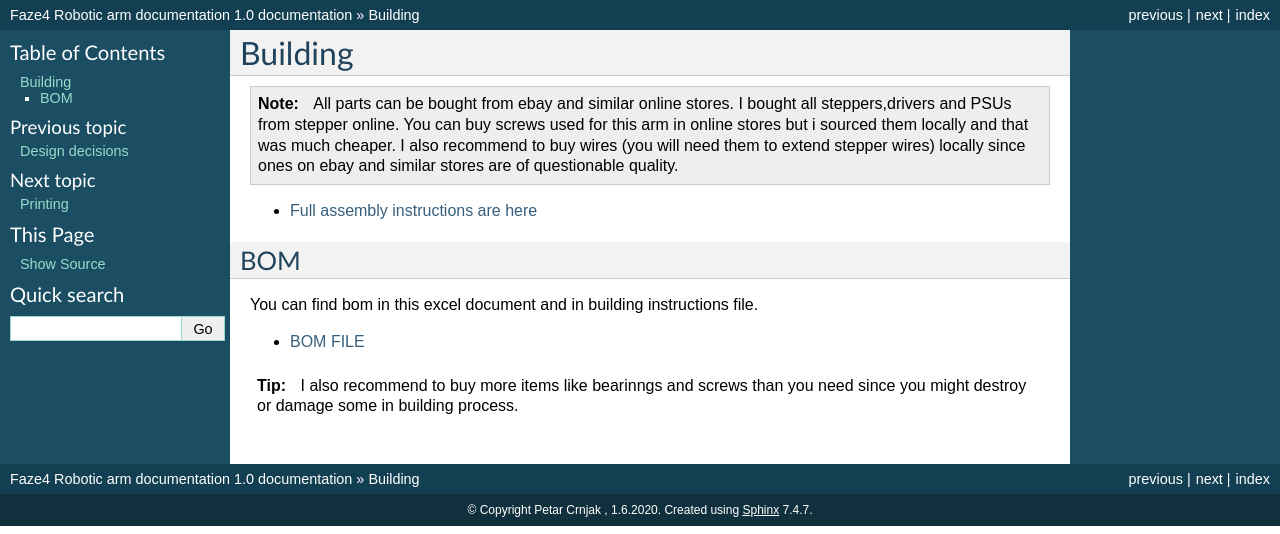
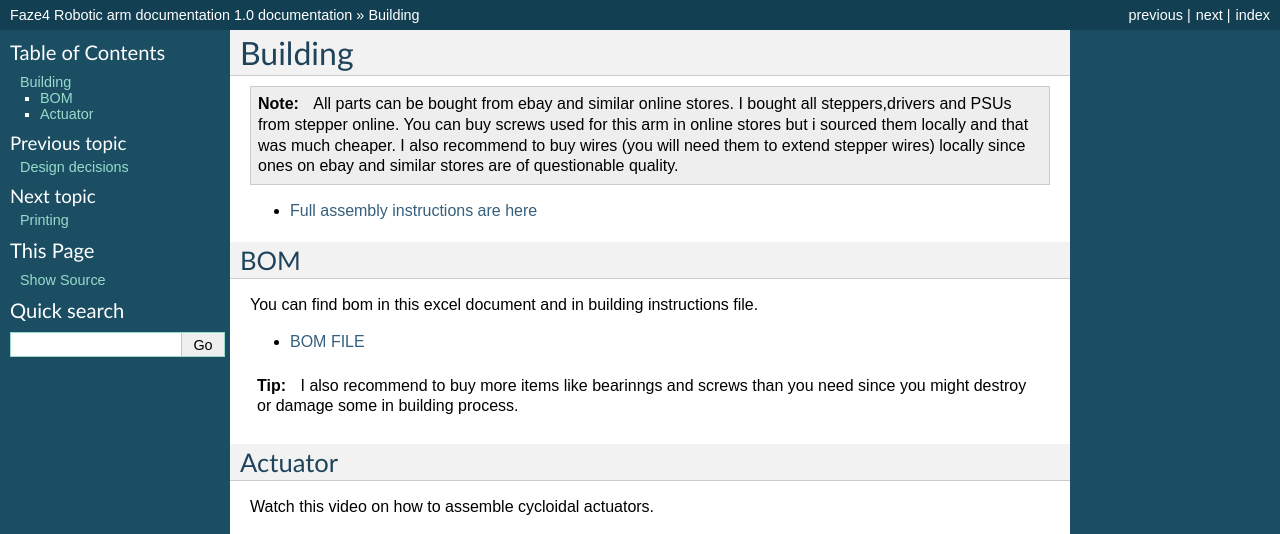
Before and after one commit to PCrnjak/Faze4-Robotic-arm, a Sphinx documentation site: the page built from docs/C_Building.rst, in a window 1280 px wide. Shown: the top 534 px of the page. Built offline with Sphinx 7.4.7, drawn with Linux system fonts in a browser that asks for light colours; grey boxes are pictures that could not be loaded.

Commit message:
Update C_Building.rst

```diff
--- a/docs/C_Building.rst
+++ b/docs/C_Building.rst
@@ -25,4 +25,16 @@
 
 .. Tip::
 
-   I also recommend to buy more items like bearinngs and screws than you need since you might destroy or damage some in building            process.
+   I also recommend to buy more items like bearinngs and screws than you need since you might destroy or damage some in building process.
+
+
+Actuator
+---------
+
+Watch this video on how to assemble cycloidal actuators.
+
+.. raw:: html
+
+    <div style="text-align: center; margin-bottom: 2em;">
+    <iframe width="100%" height="350" src="https://www.youtube.com/embed/Ra8FxDiuQns?rel=0" frameborder="0" allow="autoplay; encrypted-media" allowfullscreen></iframe>
+    </div>
```
